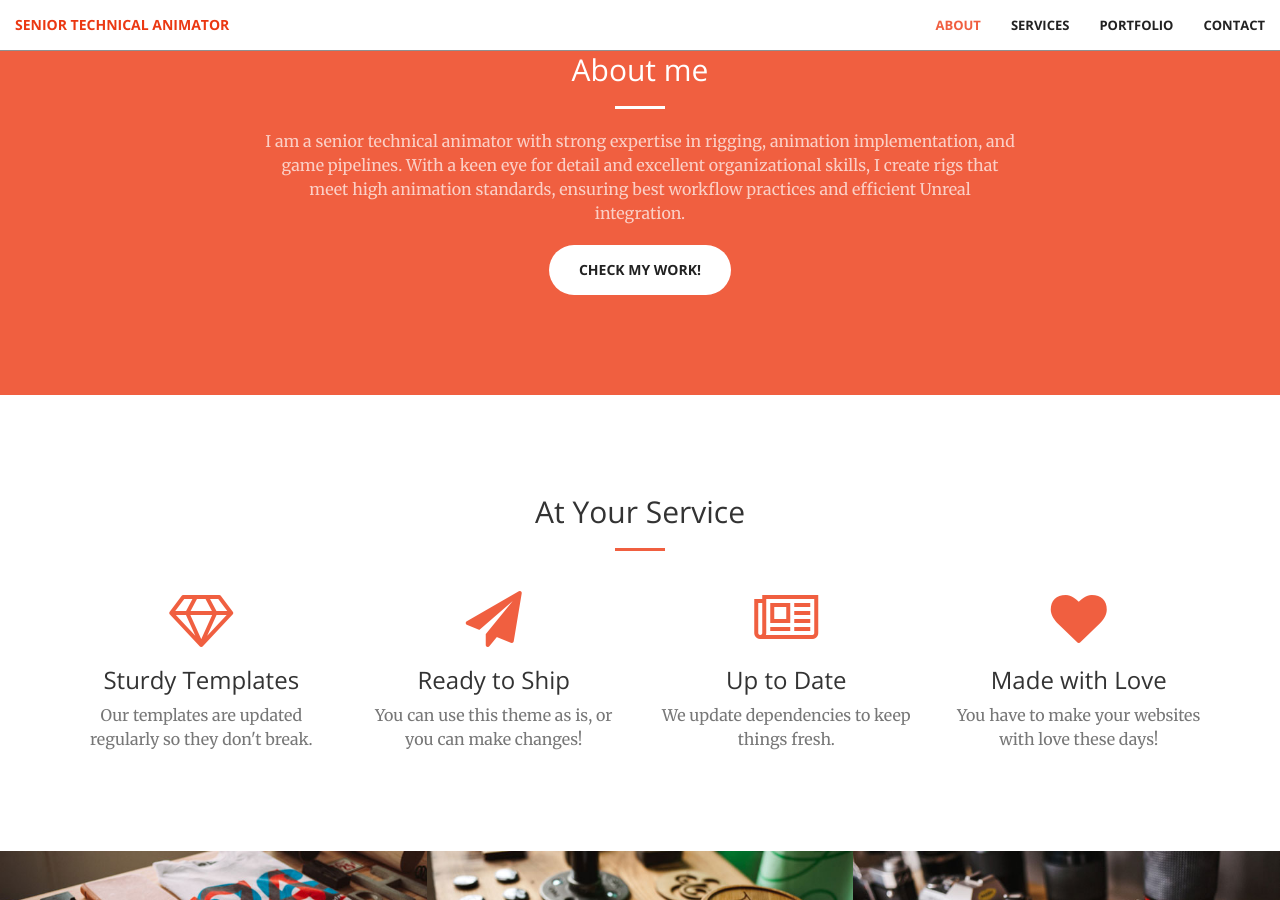
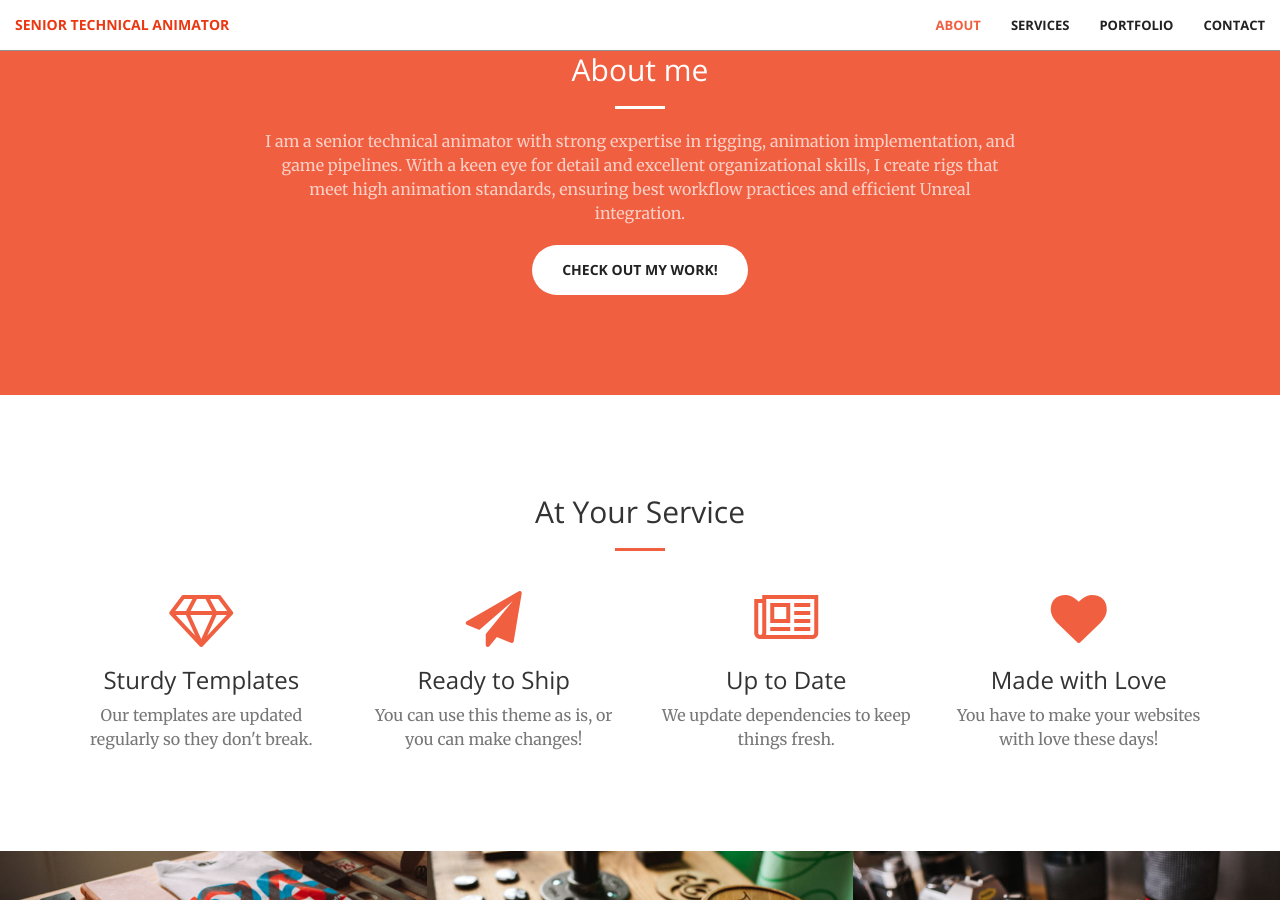
Before and after one commit to lucasposito/lucasposito.github.io, a Jekyll site: the page built from index.html, in a window 1280 px wide and 900 px high, scrolled down 947 px. Built offline with Jekyll 4.4.1, drawn with Linux system fonts in a browser that asks for light colours.

Commit message:
Update call-to-action

```diff
--- a/_includes/call-to-action.html
+++ b/_includes/call-to-action.html
@@ -5,7 +5,7 @@
                 <h2 class="section-heading">About me</h2>
                 <hr class="light">
                 <p class="text-faded">I am a senior technical animator with strong expertise in rigging, animation implementation, and game pipelines. With a keen eye for detail and excellent organizational skills, I create rigs that meet high animation standards, ensuring best workflow practices and efficient Unreal integration.</p>
-                <a href="#" class="btn btn-default btn-xl">CHECK MY WORK!</a>
+                <a href="#" class="btn btn-default btn-xl">CHECK OUT MY WORK!</a>
             </div>
         </div>
     </div>
```
